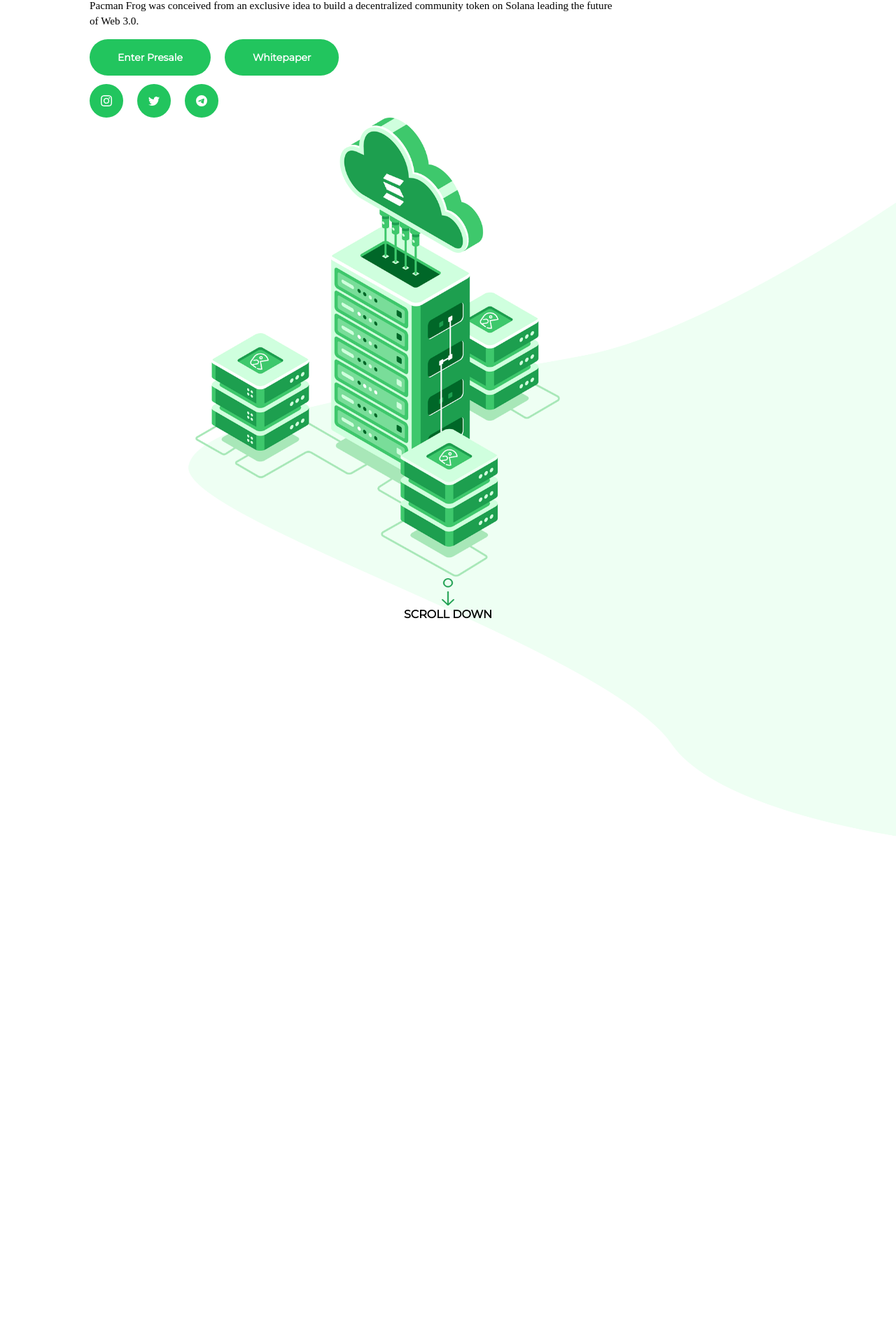
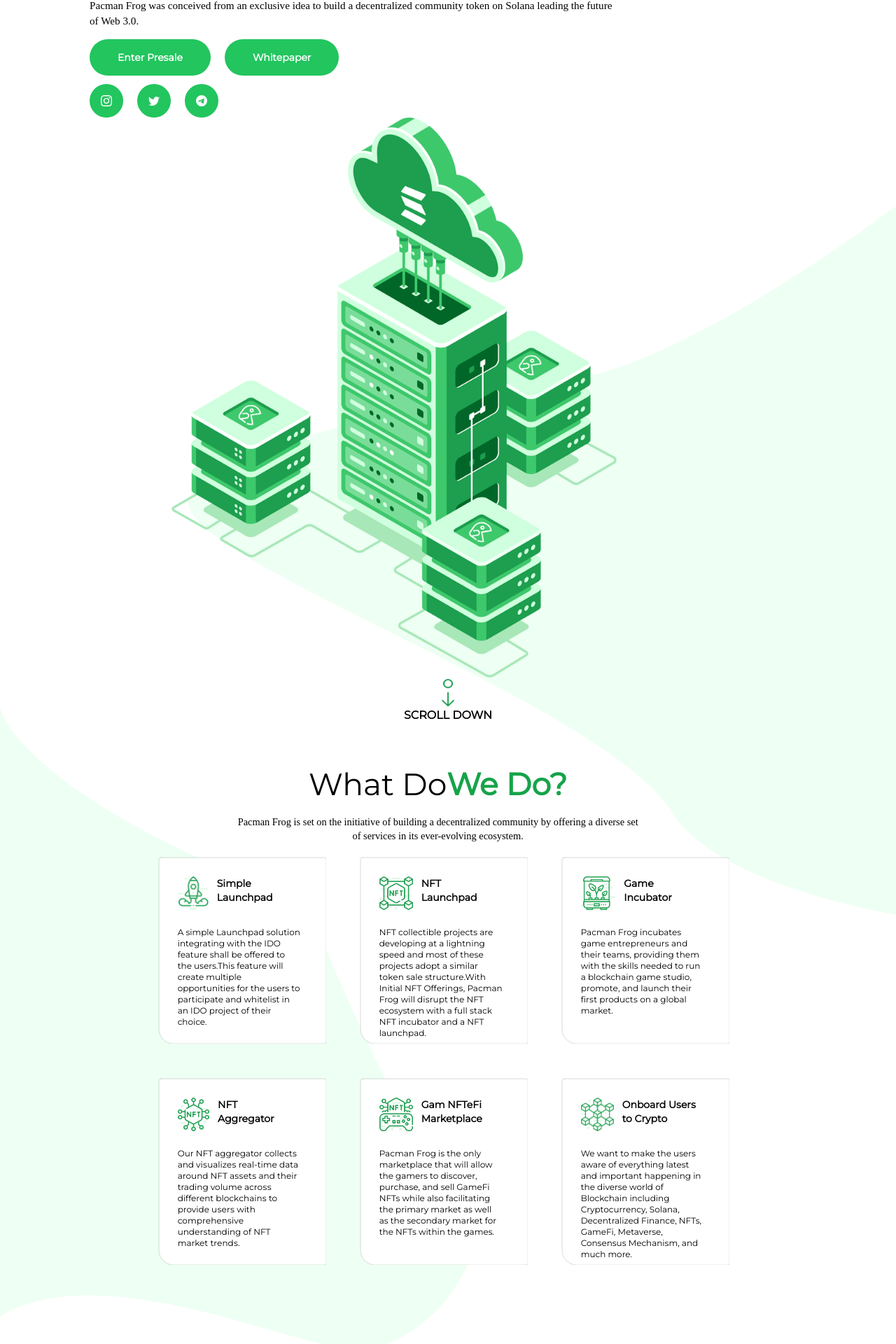
Before and after one commit to awan7676/Pac-Man-Frog-with-React, a React (Create React App) app: page / in a window 1280 px wide. Shown: the part 371-2291 px from the top of the page at 70% size. Before the commit the page ends 1587 px from the top, so only its background shows below. Built offline with nearby package versions, Linux system fonts and the light colour scheme.

Commit message:
Responsive AboutUs Component for 768px to 1300px

```diff
--- a/src/App.js
+++ b/src/App.js
@@ -5,7 +5,7 @@
   return (
     <div className="App">
       <Home />
-      {/* <AboutUs /> */}
+      <AboutUs />
     </div>
   );
 }
--- a/src/components/AboutUs/AboutUs.css
+++ b/src/components/AboutUs/AboutUs.css
@@ -107,3 +107,16 @@
     max-width: 11rem;
 
 }
+
+@media (min-width: 769px) and (max-width: 1300px) {
+    .about-us {
+        background-position-x: left;
+        left: -8px;
+        top: 0.5rem;
+    }
+
+
+    .cards-area {
+        padding-left: 1rem;
+    }
+}
--- a/src/components/Home/Home.css
+++ b/src/components/Home/Home.css
@@ -492,8 +492,8 @@
 
     .hero-section-side {
         margin-top: 0rem;
-        height: 41rem;
-        padding-left: 15rem;
+        height: 50rem;
+        padding-left: 18rem;
     }
 
     .hero-section-bg {
@@ -508,6 +508,7 @@
 
     .scroll-down {
         bottom: -0.5rem;
+        z-index: 30;
     }
 
 }
```
